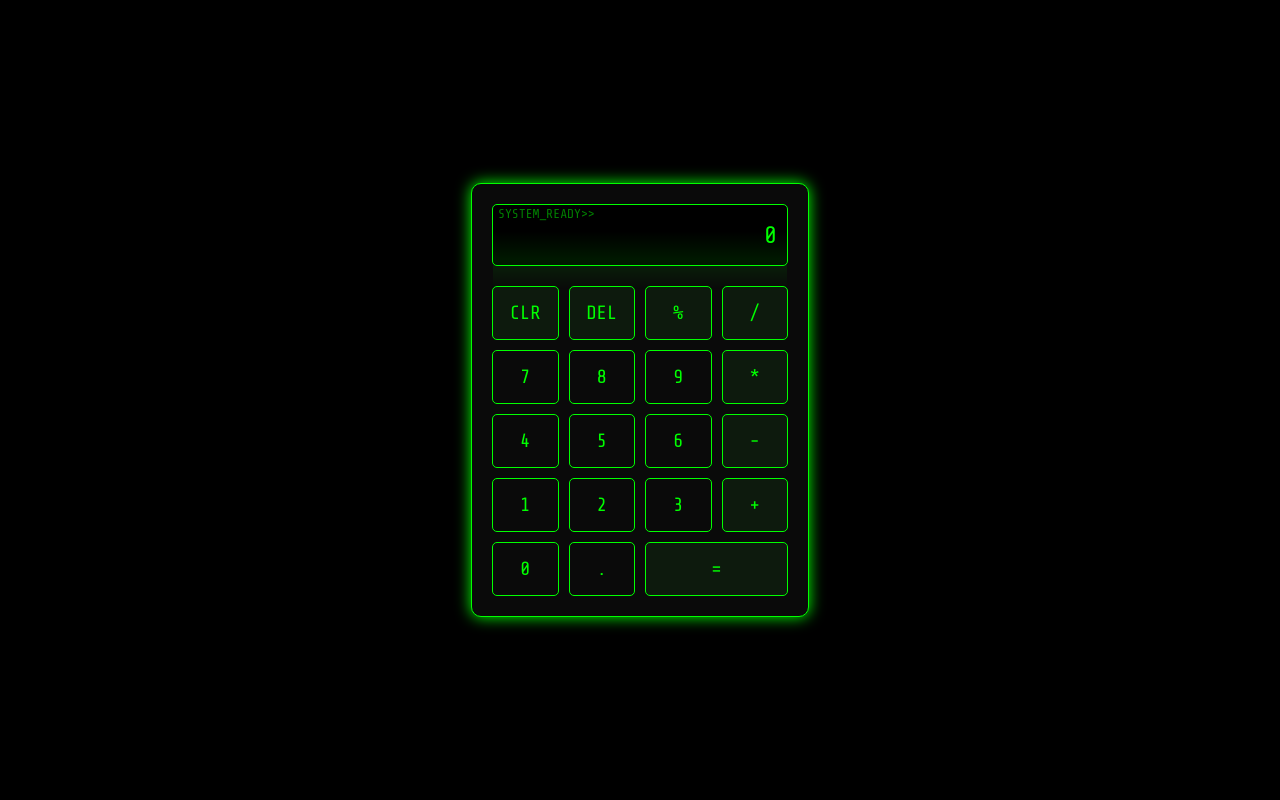
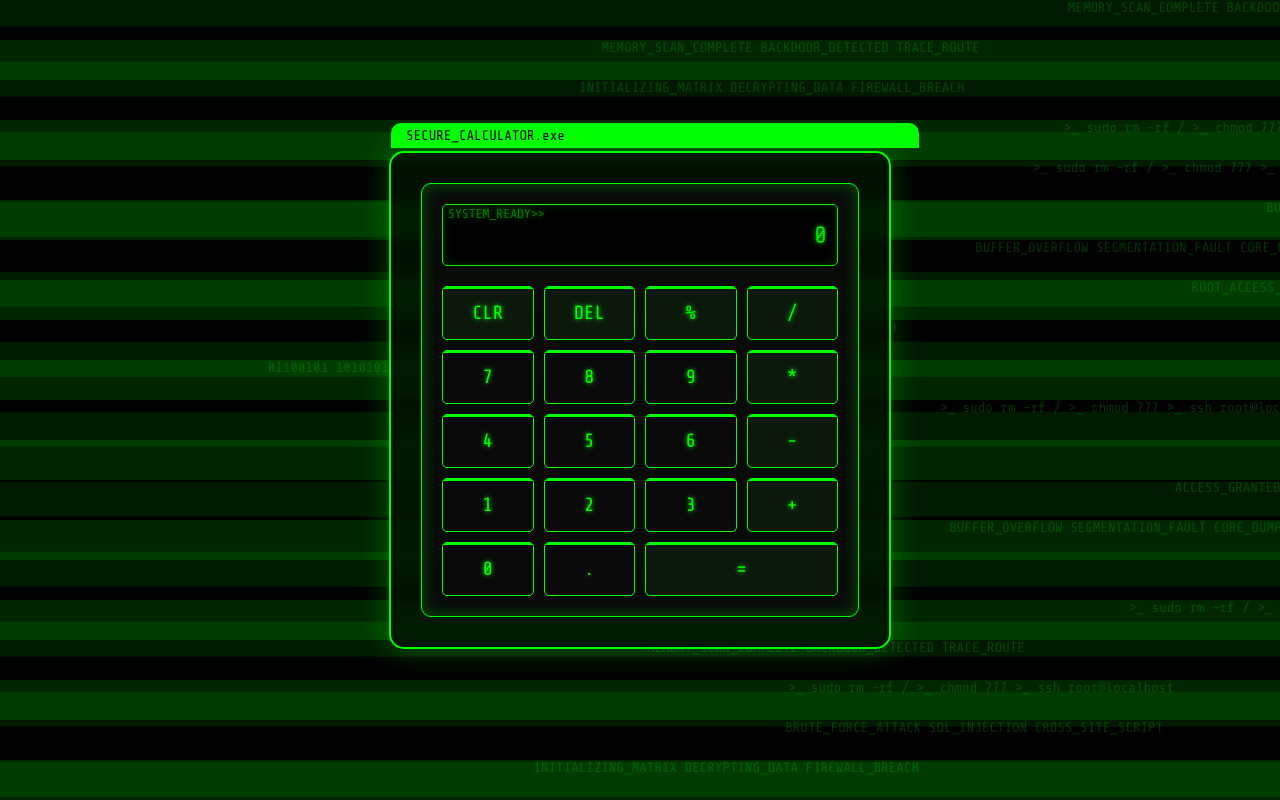
Before and after one commit to staycold666/hacker-calculator, a plain HTML site: page index.html in a window 1280 px wide. Drawn offline with nearby package versions, Linux system fonts and the light colour scheme.

Commit message:
Hacker-calc

```diff
--- a/index.html
+++ b/index.html
@@ -7,10 +7,14 @@
     <link rel="stylesheet" href="style.css">
 </head>
 <body>
+    <div class="terminal-bg-1"></div>
+    <div class="terminal-bg-2"></div>
+    <div class="terminal-text" id="terminalText"></div>
     <div class="container">
         <div class="calculator">
             <div class="display">
                 <div class="overlay-text">SYSTEM_READY>></div>
+                <div id="easter-egg" class="easter-egg"></div>
                 <input type="text" id="result" readonly>
             </div>
             <div class="buttons">
--- a/script.js
+++ b/script.js
@@ -1,5 +1,45 @@
 let display = document.getElementById('result');
+let easterEgg = document.getElementById('easter-egg');
 display.value = '0';
+
+// Generate terminal background text
+function generateTerminalText() {
+    const terminalText = document.getElementById('terminalText');
+    const hackerTexts = [
+        "ACCESS_GRANTED CALCULATING_SEQUENCE DEBUG_MODE",
+        "01100101 10101010 11001100 BINARY_OVERFLOW",
+        "EXECUTING_CALCULATIONS MEMORY_DUMP STACK_TRACE",
+        "BUFFER_OVERFLOW SEGMENTATION_FAULT CORE_DUMP",
+        "INITIALIZING_MATRIX DECRYPTING_DATA FIREWALL_BREACH",
+        "ROOT_ACCESS_GRANTED SYSTEM_OVERRIDE KERNEL_PANIC",
+        "MEMORY_SCAN_COMPLETE BACKDOOR_DETECTED TRACE_ROUTE",
+        "ENCRYPTION_KEY_FOUND PORT_SCAN_COMPLETE SSH_TUNNEL",
+        ">_ sudo rm -rf / >_ chmod 777 >_ ssh root@localhost",
+        "BRUTE_FORCE_ATTACK SQL_INJECTION CROSS_SITE_SCRIPT"
+    ];
+
+    // Create multiple lines of text at different positions
+    for (let i = 0; i < 20; i++) {
+        const line = document.createElement('div');
+        line.className = 'text-line';
+        line.style.top = `${i * 5}vh`;
+        line.style.left = `${Math.random() * 100}%`;
+        line.style.animationDuration = `${15 + Math.random() * 10}s`;
+        line.textContent = hackerTexts[Math.floor(Math.random() * hackerTexts.length)];
+        terminalText.appendChild(line);
+    }
+}
+
+// Check for easter egg
+function checkEasterEgg() {
+    if (display.value === '80085') {
+        easterEgg.textContent = '( . )Y( . )';
+        easterEgg.classList.add('visible');
+    } else {
+        easterEgg.textContent = '';
+        easterEgg.classList.remove('visible');
+    }
+}
 
 // Typing sound effect
 function playKeySound() {
@@ -29,6 +69,7 @@ function appendNumber(num) {
     } else {
         display.value += num;
     }
+    checkEasterEgg();
 }
 
 function appendOperator(op) {
@@ -36,11 +77,13 @@ function appendOperator(op) {
     if (display.value !== '0') {
         display.value += op;
     }
+    checkEasterEgg();
 }
 
 function clearDisplay() {
     playKeySound();
     display.value = '0';
+    checkEasterEgg();
 }
 
 function deleteChar() {
@@ -50,6 +93,7 @@ function deleteChar() {
     } else {
         display.value = display.value.slice(0, -1);
     }
+    checkEasterEgg();
 }
 
 function calculate() {
@@ -68,10 +112,12 @@ function calculate() {
     } catch (error) {
         display.value = 'ERR0R';
     }
+    checkEasterEgg();
 }
 
 // Initialize with a "boot sequence"
 window.onload = function() {
+    generateTerminalText();
     const bootSequence = ['INITIALIZING...', 'LOADING SYSTEMS...', 'READY'];
     let i = 0;
 
@@ -88,3 +134,10 @@ window.onload = function() {
         }
     }, 800);
 };
+
+// Regenerate terminal text periodically
+setInterval(() => {
+    const terminalText = document.getElementById('terminalText');
+    terminalText.innerHTML = '';
+    generateTerminalText();
+}, 20000);
--- a/style.css
+++ b/style.css
@@ -13,17 +13,99 @@ body {
     justify-content: center;
     align-items: center;
     min-height: 100vh;
+    position: relative;
+    overflow: hidden;
+}
+
+/* Background Terminal Text - Layer 1 */
+.terminal-bg-1 {
+    content: "";
+    position: fixed;
+    top: 0;
+    left: 0;
+    width: 100%;
+    height: 300%;
+    background: repeating-linear-gradient(
+        180deg,
+        transparent 0,
+        transparent 40px,
+        rgba(0, 255, 0, 0.15) 40px,
+        rgba(0, 255, 0, 0.15) 80px
+    );
+    animation: scroll1 20s linear infinite;
+    pointer-events: none;
+    z-index: -3;
+}
+
+/* Background Terminal Text - Layer 2 */
+.terminal-bg-2 {
+    content: "";
+    position: fixed;
+    top: 0;
+    left: 0;
+    width: 100%;
+    height: 300%;
+    background: repeating-linear-gradient(
+        180deg,
+        transparent 0,
+        transparent 35px,
+        rgba(0, 255, 0, 0.1) 35px,
+        rgba(0, 255, 0, 0.1) 70px
+    );
+    animation: scroll2 15s linear infinite;
+    pointer-events: none;
+    z-index: -2;
+}
+
+/* Scrolling Text Content */
+.terminal-text {
+    position: fixed;
+    top: 0;
+    left: 0;
+    width: 100%;
+    height: 100%;
+    overflow: hidden;
+    z-index: -1;
+}
+
+.text-line {
+    position: absolute;
+    color: rgba(0, 255, 0, 0.2);
+    font-size: 14px;
+    white-space: nowrap;
+    animation: scrollText 20s linear infinite;
 }
 
 .container {
     position: relative;
+    background: rgba(0, 20, 0, 0.8);
+    padding: 30px;
+    border-radius: 15px;
+    box-shadow: 0 0 30px rgba(0, 255, 0, 0.3);
+    border: 2px solid #00ff00;
+    backdrop-filter: blur(5px);
+    z-index: 1;
+}
+
+/* Terminal Window Header */
+.container::before {
+    content: "SECURE_CALCULATOR.exe";
+    position: absolute;
+    top: -30px;
+    left: 0;
+    width: 100%;
+    padding: 5px 15px;
+    background: #00ff00;
+    color: #000;
+    font-size: 14px;
+    border-radius: 10px 10px 0 0;
 }
 
 .calculator {
-    background: #0a0a0a;
+    background: rgba(10, 10, 10, 0.9);
     padding: 20px;
     border-radius: 10px;
-    box-shadow: 0 0 15px #00ff00;
+    box-shadow: inset 0 0 15px rgba(0, 255, 0, 0.3);
     border: 1px solid #00ff00;
 }
 
@@ -34,6 +116,9 @@ body {
     margin-bottom: 20px;
     border: 1px solid #00ff00;
     border-radius: 5px;
+    box-shadow: inset 0 0 10px rgba(0, 255, 0, 0.2);
+    display: flex;
+    align-items: center;
 }
 
 .overlay-text {
@@ -43,6 +128,22 @@ body {
     color: #00ff00;
     opacity: 0.5;
     font-size: 0.8em;
+    text-shadow: 0 0 5px #00ff00;
+}
+
+.easter-egg {
+    position: absolute;
+    left: 10px;
+    bottom: 10px;
+    color: #00ff00;
+    font-size: 1.2em;
+    text-shadow: 0 0 5px #00ff00;
+    opacity: 0;
+    transition: opacity 0.3s ease;
+}
+
+.easter-egg.visible {
+    opacity: 1;
 }
 
 #result {
@@ -54,6 +155,8 @@ body {
     font-size: 1.5em;
     text-align: right;
     outline: none;
+    text-shadow: 0 0 5px #00ff00;
+    padding-left: 100px;
 }
 
 .buttons {
@@ -65,27 +168,41 @@ body {
 button {
     padding: 15px;
     border: 1px solid #00ff00;
-    background: #0a0a0a;
+    background: rgba(10, 10, 10, 0.9);
     color: #00ff00;
     font-size: 1.2em;
     cursor: pointer;
     border-radius: 5px;
     transition: all 0.3s ease;
+    text-shadow: 0 0 5px #00ff00;
+    position: relative;
+    overflow: hidden;
 }
 
 button:hover {
     background: #00ff00;
     color: #000;
-    box-shadow: 0 0 10px #00ff00;
+    box-shadow: 0 0 15px #00ff00;
+}
+
+button::before {
+    content: "";
+    position: absolute;
+    top: 0;
+    left: -100%;
+    width: 100%;
+    height: 2px;
+    background: #00ff00;
+    animation: glitch-line 2s linear infinite;
 }
 
 .operator {
-    background: #0d1a0d;
+    background: rgba(13, 26, 13, 0.9);
 }
 
 .equals {
     grid-column: span 2;
-    background: #0d1a0d;
+    background: rgba(13, 26, 13, 0.9);
 }
 
 /* CRT Effect */
@@ -96,21 +213,14 @@ button:hover {
     left: 0;
     width: 100%;
     height: 100%;
-    background: linear-gradient(
-        transparent 0%,
-        rgba(0, 255, 0, 0.1) 50%,
-        transparent 100%
+    background: repeating-linear-gradient(
+        0deg,
+        rgba(0, 0, 0, 0.15) 0px,
+        rgba(0, 0, 0, 0.15) 1px,
+        transparent 1px,
+        transparent 2px
     );
-    animation: scan 7s linear infinite;
-}
-
-@keyframes scan {
-    0% {
-        transform: translateY(-100%);
-    }
-    100% {
-        transform: translateY(100%);
-    }
+    pointer-events: none;
 }
 
 /* Glitch Effect */
@@ -127,6 +237,33 @@ button:hover {
     animation: glitch 0.3s infinite;
 }
 
+@keyframes scroll1 {
+    0% {
+        transform: translateY(0);
+    }
+    100% {
+        transform: translateY(-66.67%);
+    }
+}
+
+@keyframes scroll2 {
+    0% {
+        transform: translateY(-33.33%);
+    }
+    100% {
+        transform: translateY(0);
+    }
+}
+
+@keyframes scrollText {
+    0% {
+        transform: translateX(100%);
+    }
+    100% {
+        transform: translateX(-100%);
+    }
+}
+
 @keyframes glitch {
     0% {
         opacity: 0;
@@ -141,3 +278,41 @@ button:hover {
         opacity: 0;
     }
 }
+
+@keyframes glitch-line {
+    0% {
+        left: -100%;
+    }
+    100% {
+        left: 100%;
+    }
+}
+
+/* CRT flicker */
+@keyframes flicker {
+    0% {
+        opacity: 0.97;
+    }
+    5% {
+        opacity: 0.95;
+    }
+    10% {
+        opacity: 0.9;
+    }
+    15% {
+        opacity: 0.95;
+    }
+    20% {
+        opacity: 0.9;
+    }
+    25% {
+        opacity: 0.95;
+    }
+    30% {
+        opacity: 1;
+    }
+}
+
+.display {
+    animation: flicker 4s infinite;
+}
```
Also changed, not shown: 2 other files.
